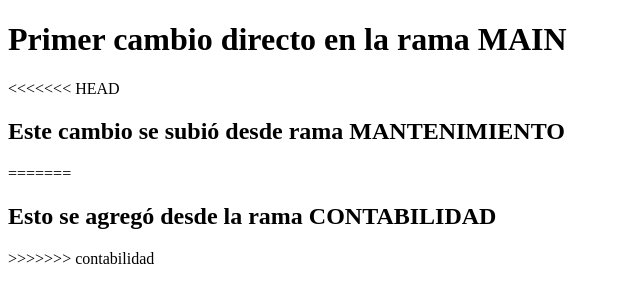
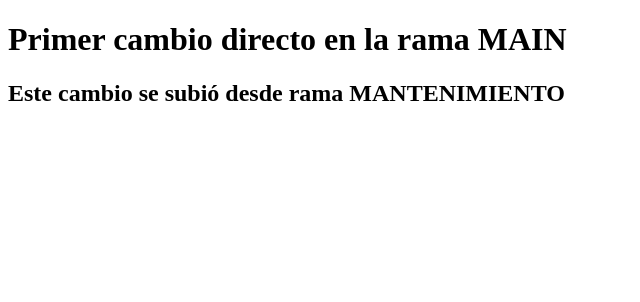
Before and after one commit to brian291198/Git_Ejemplo, a plain HTML site: page index.html in a window 1280 px wide. Shown: the whole page, without its empty margins (0-640 px from the left). Drawn offline with Linux system fonts and the light colour scheme.

Commit message:
tercer cambio en mant

```diff
--- a/index.html
+++ b/index.html
@@ -8,11 +8,7 @@
 <body>
 
     <h1>Primer cambio directo en la rama MAIN</h1>
-<<<<<<< HEAD
     <h2>Este cambio se subió desde rama MANTENIMIENTO</h2>
-=======
-    <h2>Esto se agregó desde la rama CONTABILIDAD</h2>
->>>>>>> contabilidad
 
 
 </body>
```
